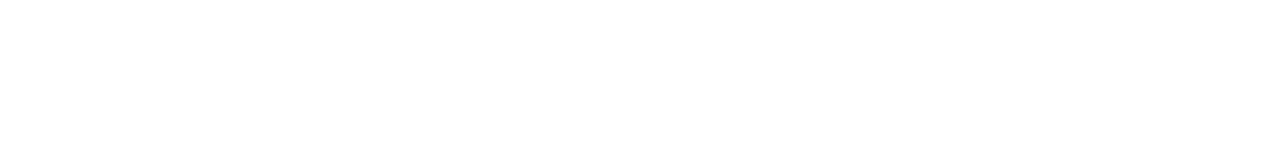
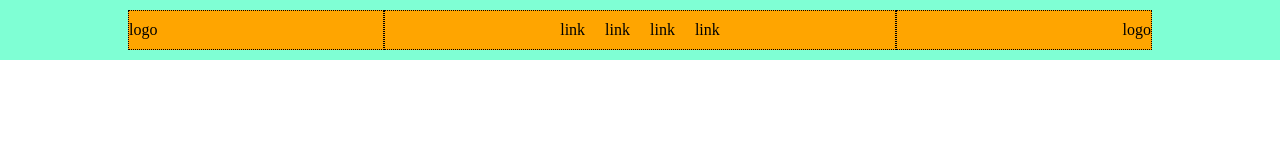
Before and after one commit to antoniolaikauf/htmlcss-struttura-discord, a plain HTML site: page index.html in a window 1280 px wide. Drawn offline with Linux system fonts and the light colour scheme.

Commit message:
sistemato parte prima header

```diff
--- a/css/index.css
+++ b/css/index.css
@@ -0,0 +1,47 @@
+/* stile genrale */
+*{
+    padding: 0px;
+    margin: 0px;
+    box-sizing: border-box;
+}
+
+/* inizio header */
+
+header{
+    /* degub */
+    background-color: aquamarine;
+    padding: 10px 0;
+}
+
+.sotto-contenitore{
+    display: flex;
+    margin: auto;
+    width: 80%;
+    align-items: center;
+    /* debug */
+    height: 40px;
+}
+
+.sotto-contenitore>div{
+   border: 1px black dotted;
+   background-color: orange;
+   padding: 10px 0;
+}
+
+.sotto-contenitore>.centro{
+    width: 50%;
+    display: flex;
+    justify-content: center;
+}
+
+.centro>div{
+    margin: 0 10px;
+}
+
+.sotto-contenitore>.destra{
+    text-align: end;
+}
+
+.sotto-contenitore>.destra, .sotto-contenitore>.sinistra{
+    width: 25%;
+}
--- a/index.html
+++ b/index.html
@@ -13,14 +13,26 @@
         <header class="contenitore">  <!--inizio header-->
             <!-- contenitore primo -->
             <nav class="sotto-contenitore">
-                <div>
+                <div class="sinistra">
+                    logo
+                </div>
+                <div class="centro">
+                    <div>
+                        link
+                    </div>
+                    <div>
+                        link
+                    </div>
+                    <div>
+                        link
+                    </div>
+                    <div>
+                        link
+                    </div>
 
                 </div>
-                <div>
-
-                </div>
-                <div>
-
+                <div class="destra">
+                    logo
                 </div>
             </nav>
              <!-- contenitore secondo -->
```
